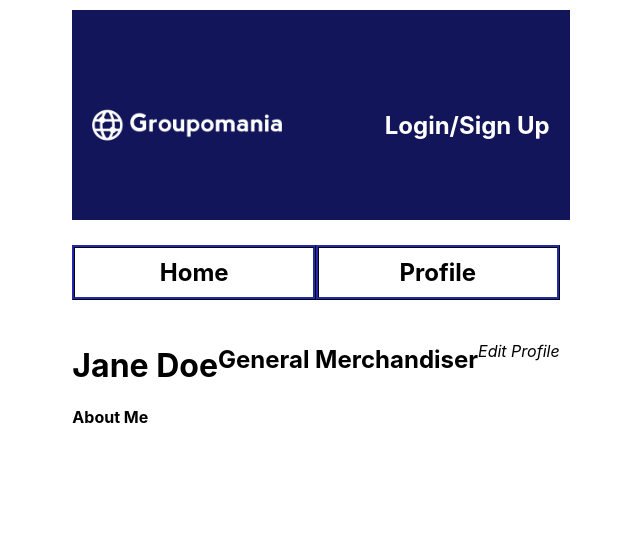
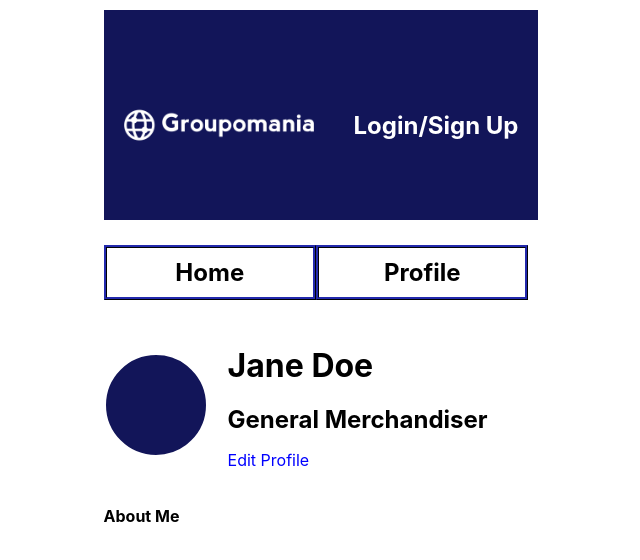
Before and after one commit to juliah90/p7-groupomania, a React (Create React App) app in the folder frontend/: page /profile in a window 1280 px wide. Shown: the top 560 px of the page, without its empty margins (324-964 px from the left). Built offline with nearby package versions, Linux system fonts and the light colour scheme.

Commit message:
made basic profile look better

```diff
--- /dev/null
+++ b/frontend/src/components/ProfilePage.jsx
@@ -0,0 +1,20 @@
+import React from 'react';
+import '../styles/profile.css';
+
+const UserProfile = () => {
+  return (
+    <div className="profileContainer">
+      <div className="profilePictureAndName">
+        <div className="profilePicture"></div>
+        <div className="profileInfo">
+          <h1 className="profileName">Jane Doe</h1>
+          <h2 className="companyPosition">General Merchandiser</h2>
+          <p className="editProfile">Edit Profile</p>
+        </div>
+      </div>
+      <div className="aboutMe">About Me</div>
+    </div>
+  );
+};
+
+export default UserProfile;
--- a/frontend/src/pages/UserProfilePage.jsx
+++ b/frontend/src/pages/UserProfilePage.jsx
@@ -1,6 +1,7 @@
 import React from 'react';
 import Header from '../components/Header';
 import Navigation from '../components/Navigation';
+import UserProfile from '../components/ProfilePage';
 import "../styles/profile.css"
 
 function UserProfilePage() {
@@ -10,13 +11,8 @@ function UserProfilePage() {
             { }
             <Navigation />
             { }
-            <div className='profilePictureAndName'>
-                <img className='profileImage'></img>
-                <h1 className='profileName'>Jane Doe</h1>
-                <h2 className='companyPosition'>General Merchandiser</h2>
-                <p className='editProfile'>Edit Profile</p>
-            </div>
-            <div className='aboutMe'>About Me</div>
+            <UserProfile />
+            { }
         </div>
     );
 };
--- a/frontend/src/styles/profile.css
+++ b/frontend/src/styles/profile.css
@@ -1,21 +1,43 @@
+
+.pageContainer {
+    padding: 10px;
+  }
+
+  .profileContainer {
+    display: flex;
+    flex-direction: column;
+  }
+
   .profilePictureAndName {
     display: flex;
+    align-items: center;
+    margin-bottom: 20px;
   }
 
-.profileImage {
+  .profilePicture {
+    width: 100px;
+    height: 100px;
     border-radius: 50%;
+    border: 2px solid white;
+    background-color: #121559;
+  }
+
+  .profileInfo {
+    margin-left: 20px;
   }
 
   .profileName {
     font-weight: bold;
+    margin-bottom: 5px;
   }
 
   .companyPosition {
-    font-weight: bold;
+    margin-bottom: 10px;
   }
 
   .editProfile {
-    font-style: italic;
+    color: blue;
+    cursor: pointer;
   }
 
   .aboutMe {
```
Lines whose indentation alone changed are shown as unchanged.
